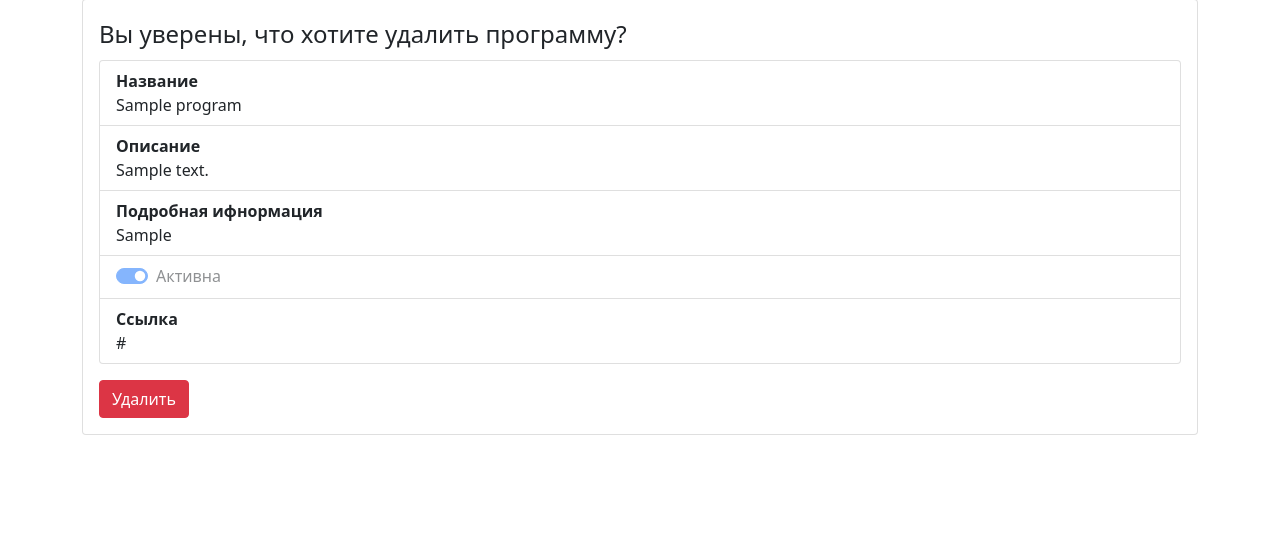
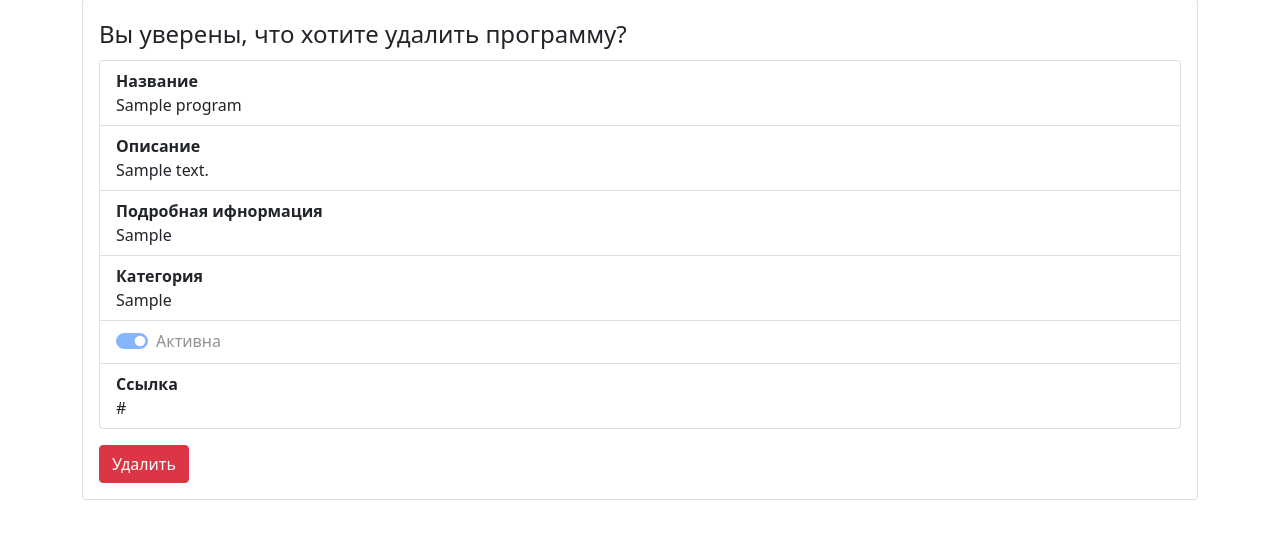
Before and after one commit to DigitalConcern/brainz_bot, a Django app: page /programs/1/delete in a window 1280 px wide. Shown: the part 73-612 px from the top of the page. Run offline with Django 4.2, Linux system fonts and the light colour scheme; tables that the repository leaves empty hold one stand-in row (values such as "Sample post"); some libraries are stand-ins or nearby versions.

Commit message:
MVP 2 processing

```diff
--- a/source/web/templates/programs/delete.html
+++ b/source/web/templates/programs/delete.html
@@ -55,6 +55,10 @@
                 <div class="fw-bold">Подробная ифнормация</div>
                 {{ object.info }}
               </li>
+              <li class="list-group-item">
+                <div class="fw-bold">Категория</div>
+                {{ object.category }}
+              </li>
                 <li class="list-group-item">{% if object.is_active %}
                  <div class="form-check form-switch">
                   <input class="form-check-input" type="checkbox" role="switch" id="flexSwitchCheckDisabled" checked disabled>
```
Also changed, not shown: source/web/templates/programs.html (+8 -1 lines).
